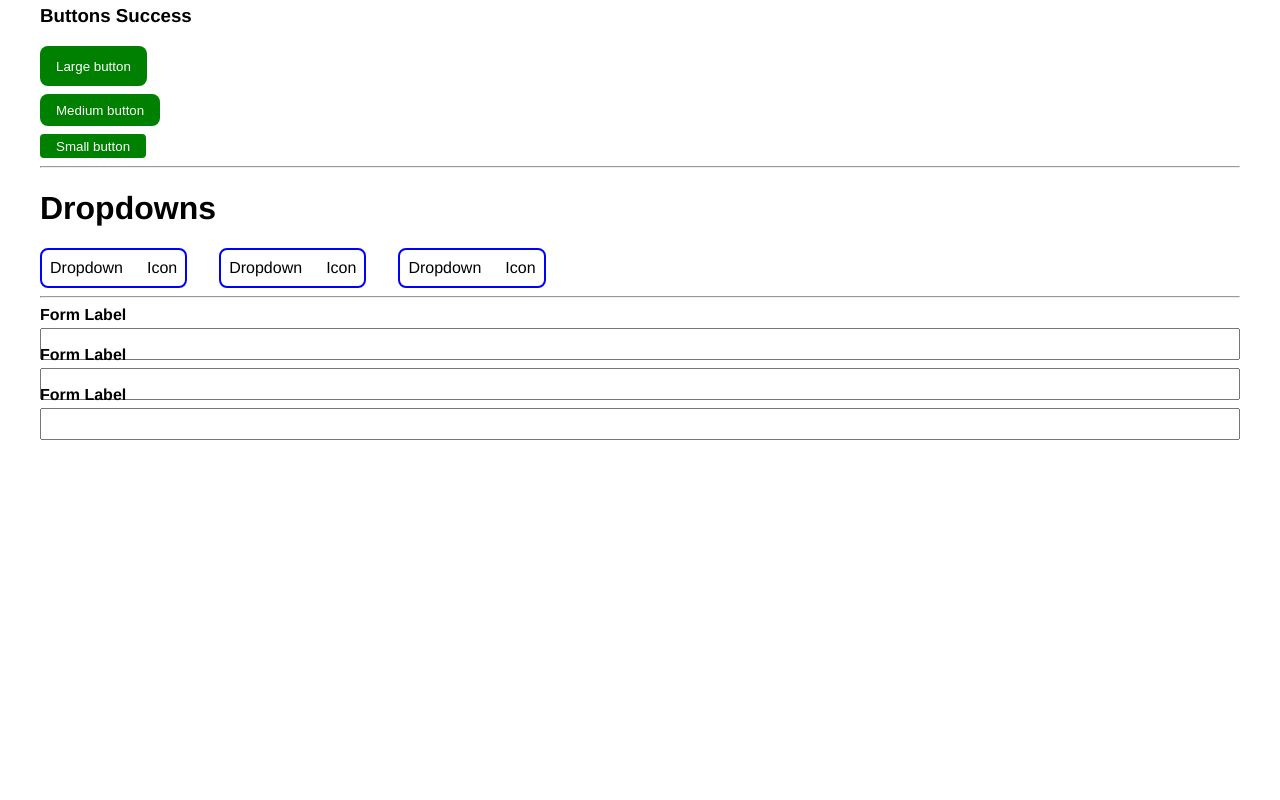
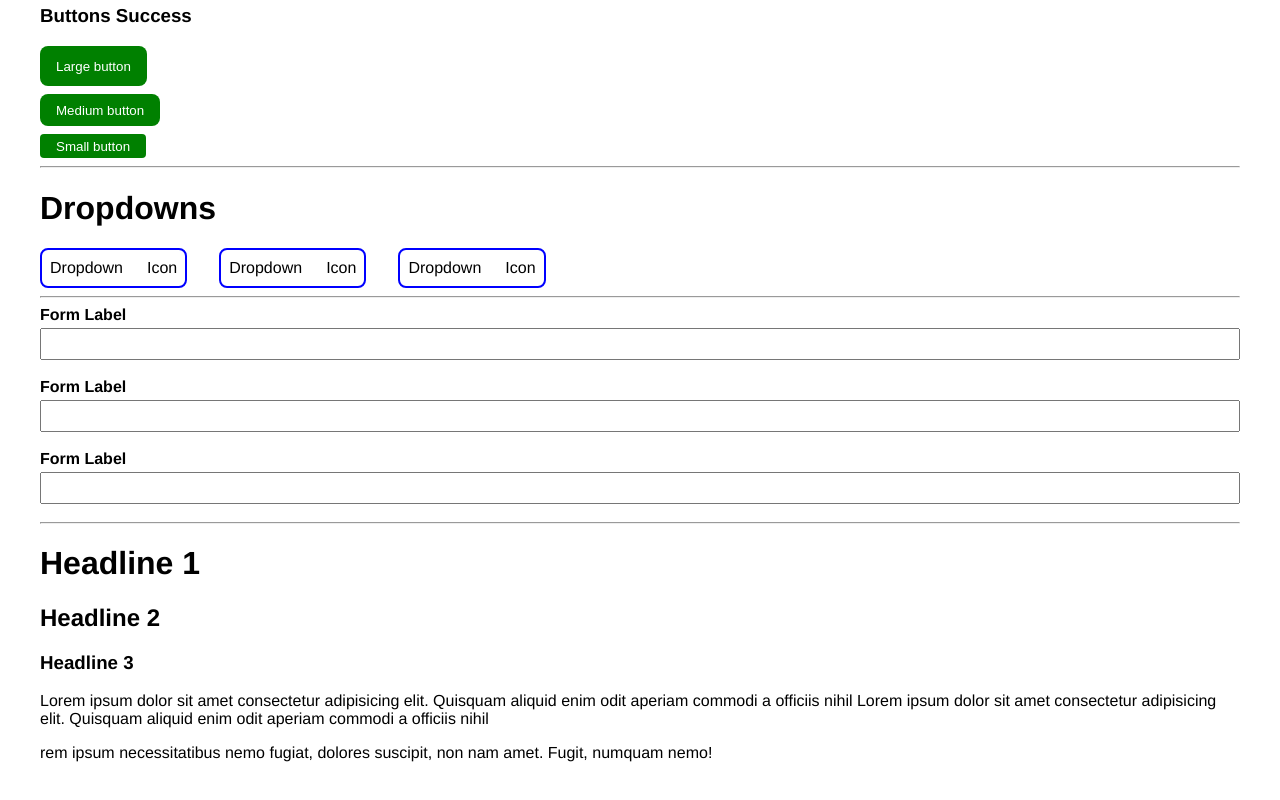
Before and after one commit to sherkoo/react-dls, a React (Create React App) app: page / in a window 1280 px wide. Shown: the part 1059-1859 px from the top of the page. Before the commit the page ends 1525 px from the top, so only its background shows below. Built offline with nearby package versions, Linux system fonts and the light colour scheme.

Commit message:
update components

```diff
--- a/src/App.js
+++ b/src/App.js
@@ -1,7 +1,9 @@
 import Button from "./Components/Buttons";
 import Dropdown from "./Components/Dropdown";
-import {FormText} from "./Components/Forms";
+import { FormText } from "./Components/Forms";
 import { ButtonGroup } from "./Components/Buttons/button.style";
+import { H1, H2, H3, Paragraph } from "./Components/Typography";
+
 const mockData = ['one', 'two', 'thre', 'one', 'two', 'thre', 'one', 'two', 'thre', 'one', 'two', 'thre'];
 
 function App() {
@@ -65,6 +67,17 @@ function App() {
         <FormText label="Form label" type="password" />
         <FormText label="Form label" type="email" />
       </div>
+
+      <hr />
+      <div>
+        <H1 label="Headline 1" />
+        <H2 label="Headline 2" />
+        <H3 label="Headline 3" />
+        <Paragraph label=" Lorem ipsum dolor sit amet consectetur adipisicing elit. Quisquam aliquid enim odit aperiam commodi a officiis nihil Lorem ipsum dolor sit amet consectetur adipisicing elit. Quisquam aliquid enim odit aperiam commodi a officiis nihil" />
+        <Paragraph label="
+        rem ipsum necessitatibus nemo fugiat, dolores suscipit, non nam amet. Fugit, numquam nemo!" />
+
+      </div>
     </div>
   );
 }
--- a/src/Components/Forms/forms.style.js
+++ b/src/Components/Forms/forms.style.js
@@ -9,6 +9,7 @@ export const FormTextLabelStyle = styled.div`
 
 export const FormTextStyle = styled.div`
   height: 40px;
+  margin-bottom: ${Vars.size.px32};
 `
 
 export const FormTextInput = styled.input`
--- /dev/null
+++ b/src/Components/Typography/index.js
@@ -0,0 +1,35 @@
+import React from 'react';
+
+function H1(props) {
+  return (
+    <h1>
+      {props.label}
+    </h1>
+  );
+}
+
+function H2(props) {
+  return (
+    <h2>
+      {props.label}
+    </h2>
+  );
+}
+
+function H3(props) {
+  return (
+    <h3>
+      {props.label}
+    </h3>
+  );
+}
+
+function Paragraph(props) {
+  return (
+    <p>
+      {props.label}
+    </p>
+  );
+}
+
+export { H1, H2, H3, Paragraph };
```
Also changed, not shown: src/Components/Tables/index.js (added), src/Components/Typography/typography.style.js (added).
